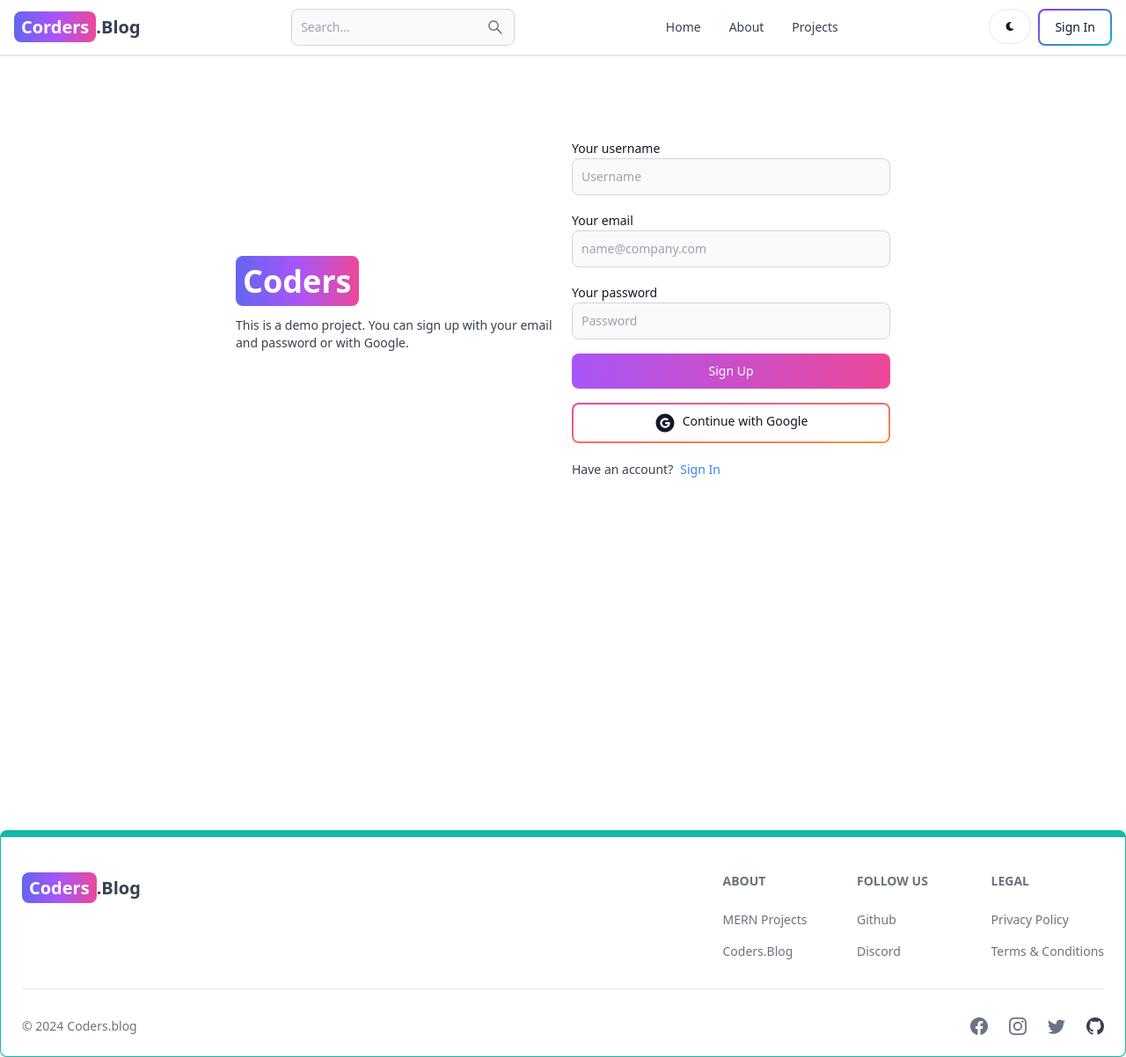
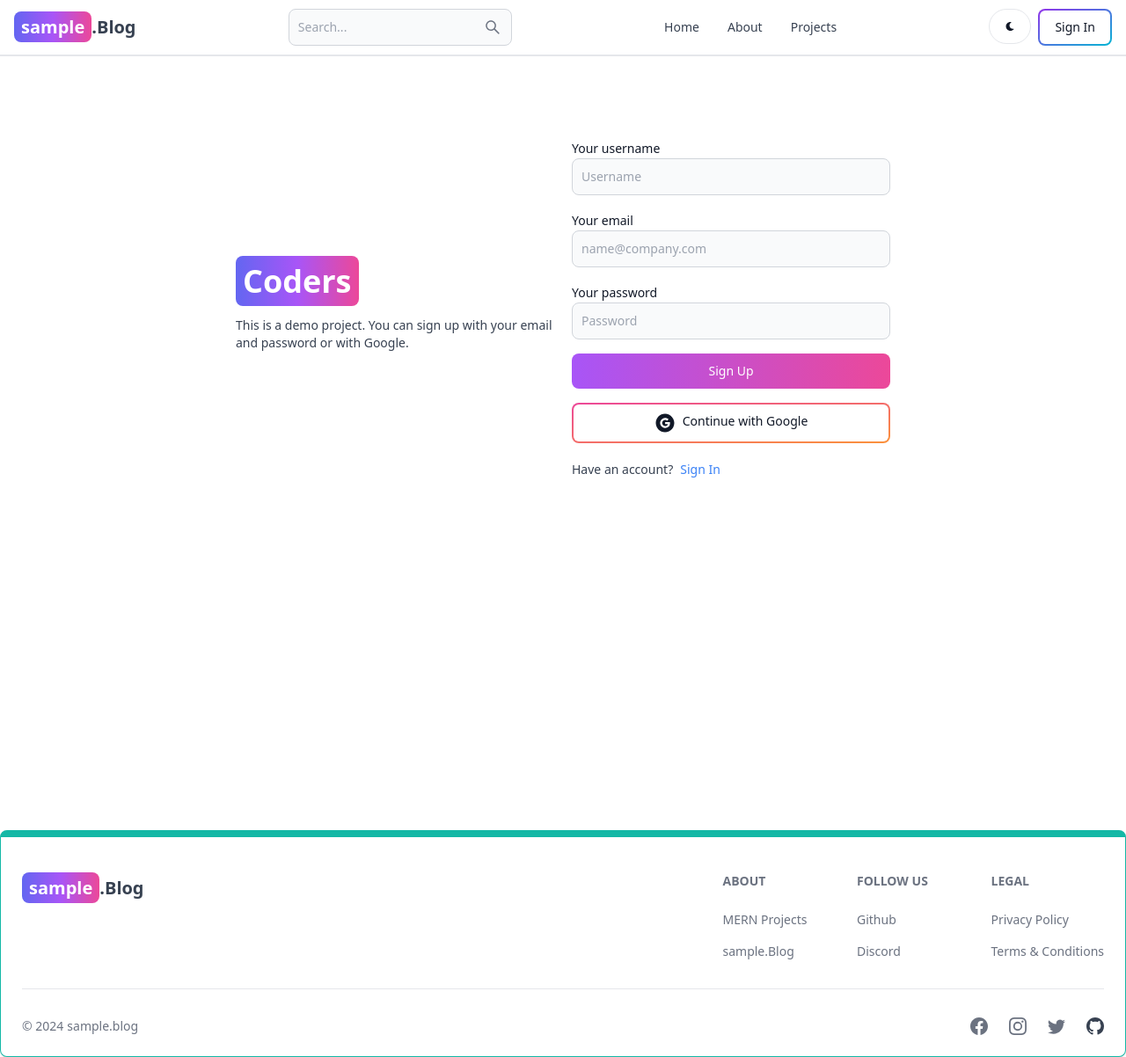
Before and after one commit to AbinSurendran/MERN-BLOG, a React (Vite) app in the folder client/: page /signup in a window 1280 px wide. Shown: the whole page at 88% size. Built offline with nearby package versions, Linux system fonts and the light colour scheme; no server answers.

Commit message:
add admin functionality to the user

```diff
--- a/client/src/components/Footer.jsx
+++ b/client/src/components/Footer.jsx
@@ -12,7 +12,7 @@
               className="self-center whitespace-nowrap text-lg sm:text-xl font-semibold dark:text-white"
             >
               <span className="px-2 py-1 bg-gradient-to-r from-indigo-500 via-purple-500 to-pink-500 rounded-lg text-white">
-                Coders
+                sample
               </span>
               .Blog
             </Link>
@@ -33,7 +33,7 @@
                   target="_blank"
                   rel="noopener noreferrer"
                 >
-                  Coders.Blog
+                  sample.Blog
                 </Footer.Link>
               </Footer.LinkGroup>
             </div>
@@ -63,7 +63,7 @@
         <div className="w-full sm:flex sm:items-center sm:justify-between">
           <Footer.Copyright
             href="#"
-            by="Coders.blog"
+            by="sample.blog"
             year={new Date().getFullYear()}
           />
           <div className="flex gap-6 sm:mt-0 mt-4 sm:justify-center">
--- a/client/src/components/Header.jsx
+++ b/client/src/components/Header.jsx
@@ -55,7 +55,7 @@
         className="self-center whitespace-nowrap text-sm sm:text-xl font-semibold dark:text-white"
       >
         <span className="px-2 py-1 bg-gradient-to-r from-indigo-500 via-purple-500 to-pink-500 rounded-lg text-white">
-          Corders
+          sample
         </span>
         .Blog
       </Link>
```
Also changed, not shown: 1 other file (tests, documents, lock files or other folders).
